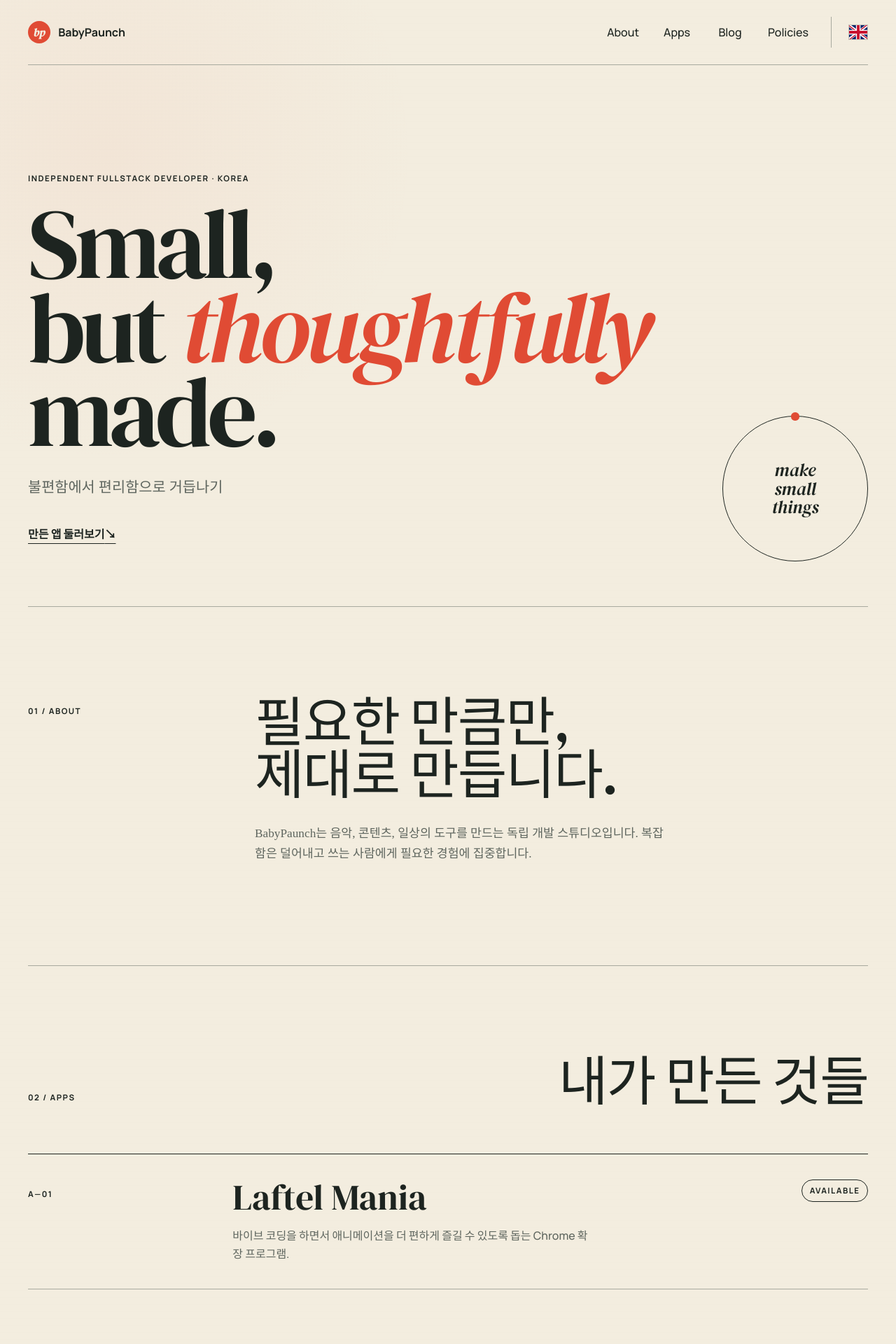
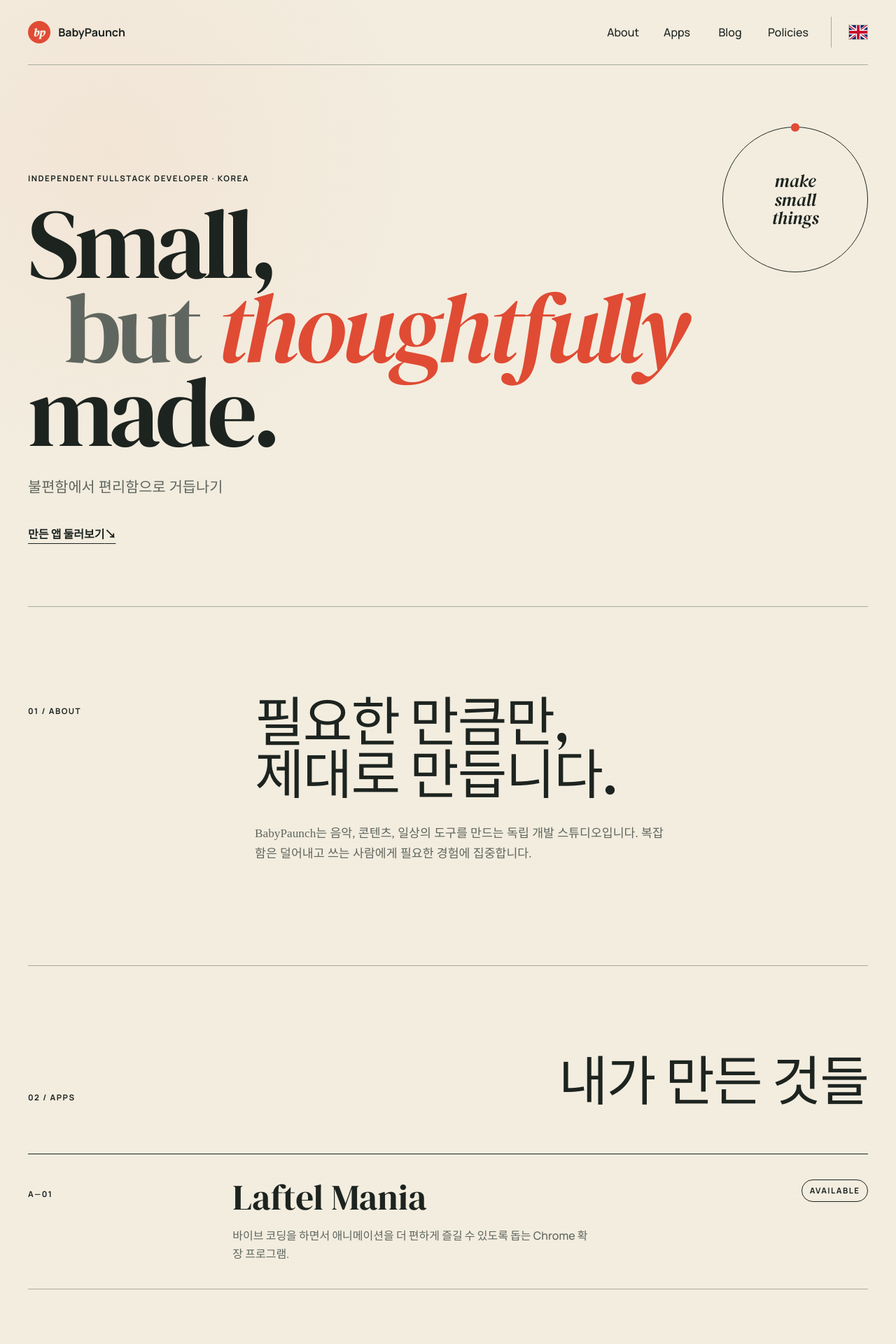
Before and after one commit to babypaunch/babypaunch.github.io, a Jekyll site: the page built from index.html, in a window 1280 px wide. Shown: the top 1920 px of the page at 70% size. Built offline with Jekyll 4.4.1, drawn with Linux system fonts in a browser that asks for light colours; some web fonts are replaced.

Commit message:
feat(home): 히어로 강조와 장식 배치 조정

```diff
--- a/_layouts/home.html
+++ b/_layouts/home.html
@@ -5,7 +5,7 @@ layout: default
 <main id="main">
   <section class="hero" aria-labelledby="hero-title">
     <p class="eyebrow">Independent Fullstack Developer · Korea</p>
-    <h1 id="hero-title">Small,<br>but <em>thoughtfully</em> made.</h1>
+    <h1 id="hero-title">Small,<br><span class="hero-but">but</span> <em>thoughtfully</em> made.</h1>
     <p class="hero-copy">{{ t.home.hero_copy }}</p>
     <a class="text-link" href="#apps">{{ t.home.apps_link }} <span aria-hidden="true">↘</span></a>
     <div class="orbit" aria-hidden="true"><span class="orbit-dot"></span><span class="orbit-word">make<br>small<br>things</span></div>
--- a/styles.css
+++ b/styles.css
@@ -144,6 +144,7 @@ nav a[aria-current="page"] { text-decoration-color: var(--accent); text-decorati
 }
 
 .hero h1 em { color: var(--accent); font-weight: 400; }
+.hero-but { display: inline-block; margin-left: clamp(1rem, 4vw, 4rem); color: var(--muted); }
 
 .hero-copy {
   max-width: 33rem;
@@ -168,8 +169,8 @@ nav a[aria-current="page"] { text-decoration-color: var(--accent); text-decorati
 
 .orbit {
   position: absolute;
+  top: clamp(3.5rem, 7vw, 5.5rem);
   right: 1rem;
-  bottom: 4rem;
   display: grid;
   width: clamp(8rem, 17vw, 13rem);
   aspect-ratio: 1;
@@ -336,9 +337,10 @@ footer a { display: inline-flex; min-width: 44px; min-height: 44px; align-items:
   nav a { display: inline-flex; min-height: 44px; align-items: center; }
   .language-link { padding-left: .65rem; }
   .hero { min-height: 690px; }
+  .hero h1 { margin-top: 8rem; }
   .post-list a { grid-template-columns: 1fr auto; gap: .75rem 1rem; }
   .post-list time { grid-column: 1 / -1; }
-  .orbit { right: 0; bottom: 3rem; }
+  .orbit { top: 7rem; right: 0; width: 6.5rem; }
   .about, .journal { grid-template-columns: 1fr; gap: 1.5rem; }
   .section-heading { display: block; }
   .app-item { grid-template-columns: 3rem 1fr; }
```
